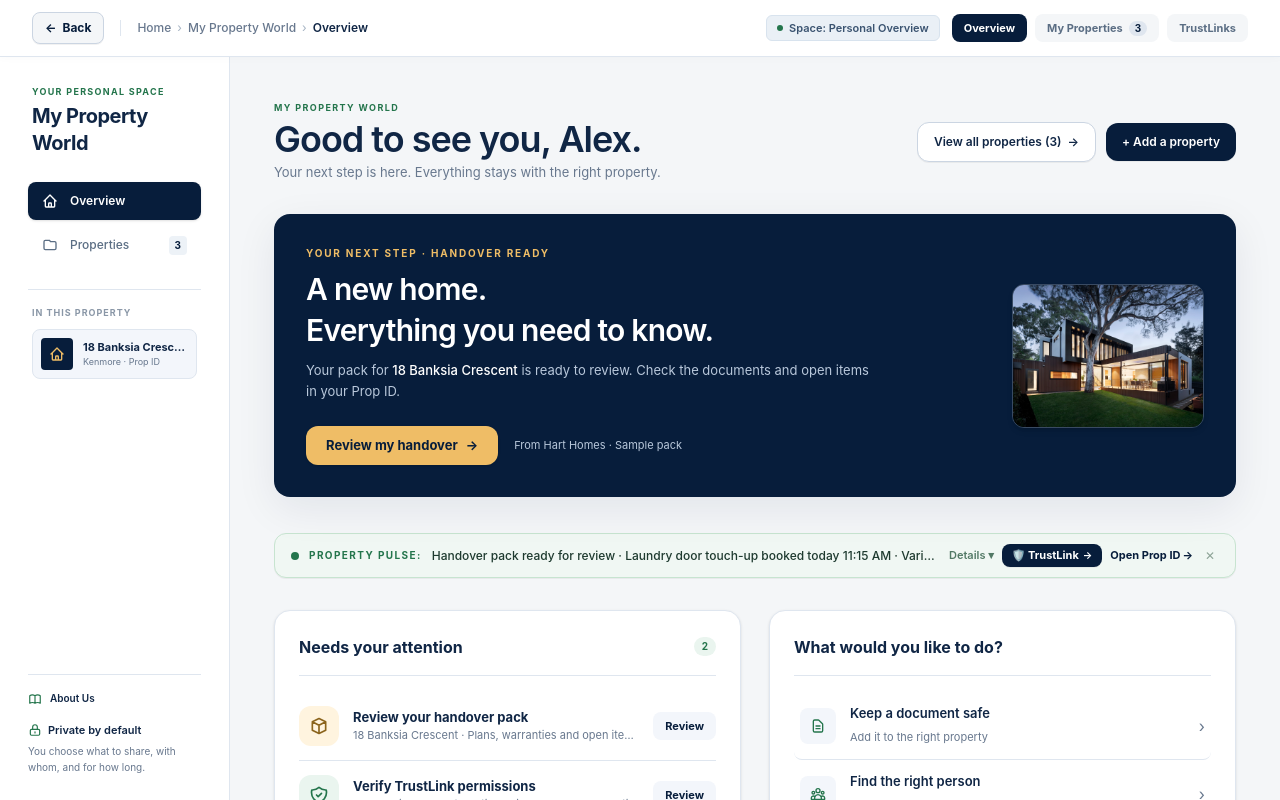
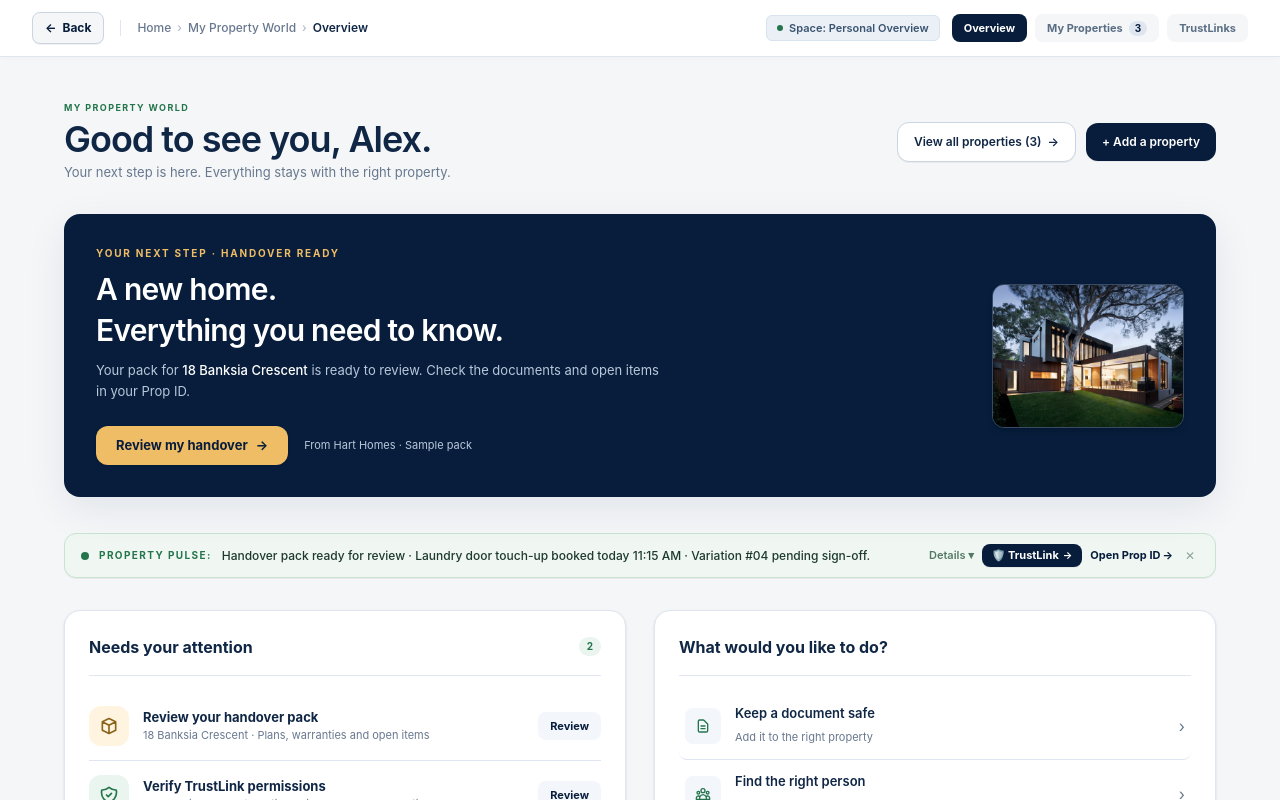
Before and after one commit to choudharyprince03/TPH, a Next.js app: page /properties in a window 1280 px wide. Shown: the top 800 px of the page. Built offline with nearby package versions, Linux system fonts and the light colour scheme.

Commit message:
refactor: remove left sidebar from My Property World overview page

```diff
--- a/src/app/properties/page.tsx
+++ b/src/app/properties/page.tsx
@@ -108,109 +108,8 @@ function MyPropertyWorldContent() {
         }
       />
 
-      {/* Shell with Left Navigation Rail + Workspace Content */}
-      <div className="max-w-[1512px] mx-auto w-full grid grid-cols-1 lg:grid-cols-[230px_minmax(0,1fr)] min-h-[calc(100vh-140px)]">
-
-        {/* ── LEFT RAIL ─────────────────────────────────────────────── */}
-        <aside className="bg-white border-r border-[#dfe6ef] p-6 lg:p-7 flex flex-col gap-6 sticky top-[54px] h-[calc(100vh-54px)] overflow-y-auto">
-
-          <div className="px-1">
-            <div className="text-[9px] font-bold uppercase tracking-[1.3px] text-[#24754c]">
-              Your personal space
-            </div>
-            <h2 className="text-xl font-bold tracking-tight text-[#102645] mt-1 leading-snug">
-              My Property<br />World
-            </h2>
-          </div>
-
-          {/* Rail Navigation Links */}
-          <nav className="grid gap-1.5 text-[12px] font-medium" aria-label="My Property World">
-            <button
-              onClick={() => handleTabChange("overview")}
-              className={`w-full flex items-center gap-3 px-3.5 py-2.5 rounded-lg text-left transition-all ${
-                activeRailTab === "overview"
-                  ? "bg-[#071d3b] text-white font-semibold shadow-sm"
-                  : "text-[#5b6e84] hover:bg-[#f3f6f9]"
-              }`}
-            >
-              <svg className="w-4 h-4" fill="none" stroke="currentColor" viewBox="0 0 24 24">
-                <path strokeLinecap="round" strokeLinejoin="round" strokeWidth="2" d="M3 12l2-2m0 0l7-7 7 7M5 10v10a1 1 0 001 1h3m10-11l2 2m-2-2v10a1 1 0 01-1 1h-3m-6 0a1 1 0 001-1v-4a1 1 0 011-1h2a1 1 0 011 1v4a1 1 0 001 1m-6 0h6" />
-              </svg>
-              <span>Overview</span>
-            </button>
-
-            <button
-              onClick={() => handleTabChange("properties")}
-              className={`w-full flex items-center justify-between px-3.5 py-2.5 rounded-lg text-left transition-all ${
-                activeRailTab === "properties"
-                  ? "bg-[#071d3b] text-white font-semibold shadow-sm"
-                  : "text-[#5b6e84] hover:bg-[#f3f6f9]"
-              }`}
-            >
-              <div className="flex items-center gap-3">
-                <svg className="w-4 h-4" fill="none" stroke="currentColor" viewBox="0 0 24 24">
-                  <path strokeLinecap="round" strokeLinejoin="round" strokeWidth="2" d="M3 7v10a2 2 0 002 2h14a2 2 0 002-2V9a2 2 0 00-2-2h-6l-2-2H5a2 2 0 00-2 2z" />
-                </svg>
-                <span>Properties</span>
-              </div>
-              <span className={`text-[10px] font-bold px-1.5 py-0.5 rounded ${
-                activeRailTab === "properties" ? "bg-white/20 text-white" : "bg-[#edf2f7] text-[#071d3b]"
-              }`}>
-                {PROPERTIES_LIST.length}
-              </span>
-            </button>
-          </nav>
-
-          {/* Current Property Context */}
-          <div className="px-1 pt-4 border-t border-[#dfe6ef]">
-            <span className="block text-[9px] font-bold uppercase tracking-[1px] text-[#8a97a7] mb-2.5">
-              In this property
-            </span>
-            <Link
-              href="/properties/TPH-KEN-018"
-              className="flex items-center gap-2.5 p-2 rounded-lg bg-[#f3f6fb] hover:bg-[#e8f0f8] transition-colors border border-[#dfe6ef]"
-            >
-              <div className="w-8 h-8 rounded bg-[#071d3b] text-[#efbd66] flex items-center justify-center font-bold text-xs flex-shrink-0">
-                <svg className="w-4 h-4 text-[#efbd66]" fill="none" stroke="currentColor" viewBox="0 0 24 24">
-                  <path strokeLinecap="round" strokeLinejoin="round" strokeWidth="2" d="M3 12l2-2m0 0l7-7 7 7M5 10v10a1 1 0 001 1h3m10-11l2 2m-2-2v10a1 1 0 01-1 1h-3m-6 0a1 1 0 001-1v-4a1 1 0 011-1h2a1 1 0 011 1v4a1 1 0 001 1m-6 0h6" />
-                </svg>
-              </div>
-              <div className="min-w-0 flex-1">
-                <div className="text-[11px] font-bold text-[#102645] truncate leading-tight">
-                  18 Banksia Crescent
-                </div>
-                <small className="text-[9px] text-[#68788e] block leading-tight mt-0.5">
-                  Kenmore · Prop ID
-                </small>
-              </div>
-            </Link>
-          </div>
-
-          {/* Rail Bottom Footer */}
-          <div className="mt-auto pt-4 border-t border-[#dfe6ef] text-[10px] text-[#68788e] space-y-2">
-            <Link href="/about" className="flex items-center gap-2 text-[#102645] font-semibold hover:underline">
-              <svg className="w-3.5 h-3.5 text-[#24754c]" fill="none" stroke="currentColor" viewBox="0 0 24 24">
-                <path strokeLinecap="round" strokeLinejoin="round" strokeWidth="2" d="M12 6.253v13m0-13C10.832 5.477 9.246 5 7.5 5S4.168 5.477 3 6.253v13C4.168 18.477 5.754 18 7.5 18s3.332.477 4.5 1.253m0-13C13.168 5.477 14.754 5 16.5 5c1.747 0 3.332.477 4.5 1.253v13C19.832 18.477 18.247 18 16.5 18c-1.746 0-3.332.477-4.5 1.253" />
-              </svg>
-              <span>About Us</span>
-            </Link>
-            <div className="pt-2">
-              <strong className="block text-[#102645] font-semibold text-[11px] flex items-center gap-1.5">
-                <svg className="w-3.5 h-3.5 text-[#24754c]" fill="none" stroke="currentColor" viewBox="0 0 24 24">
-                  <path strokeLinecap="round" strokeLinejoin="round" strokeWidth="2" d="M12 15v2m-6 4h12a2 2 0 002-2v-6a2 2 0 00-2-2H6a2 2 0 00-2 2v6a2 2 0 002 2zm10-10V7a4 4 0 00-8 0v4h8z" />
-                </svg>
-                <span>Private by default</span>
-              </strong>
-              <p className="mt-1 leading-relaxed text-[#68788e]">
-                You choose what to share, with whom, and for how long.
-              </p>
-            </div>
-          </div>
-
-        </aside>
-
-        {/* ── RIGHT WORKSPACE CONTENT ─────────────────────────────────── */}
-        <main className="p-6 sm:p-9 lg:p-11 max-w-[1240px] w-full">
+      {/* Workspace Content */}
+      <main className="max-w-[1240px] mx-auto w-full p-6 sm:p-9 lg:p-11">
 
           {/* ═══════════════════════════════════════════════════════════════
               VIEW 1: OVERVIEW DASHBOARD (Active when activeRailTab === "overview")
@@ -717,10 +616,23 @@ function MyPropertyWorldContent() {
             </div>
           )}
 
+          {/* Subtle Page Footer */}
+          <footer className="mt-16 pt-8 border-t border-[#dfe6ef] flex flex-col sm:flex-row items-center justify-between gap-4 text-[12px] text-[#68788e]">
+            <div className="flex items-center gap-4">
+              <Link href="/about" className="hover:text-[#102645] transition-colors">
+                About Us
+              </Link>
+              <span>·</span>
+              <span className="text-[#68788e]">The Property Helpline</span>
+            </div>
+            <div className="flex items-center gap-1.5 text-[11px] text-[#24754c] font-medium">
+              <span>🔒</span>
+              <span>Private by default · You choose what to share, with whom, and for how long.</span>
+            </div>
+          </footer>
+
         </main>
       </div>
-
-    </div>
   );
 }
 
```
